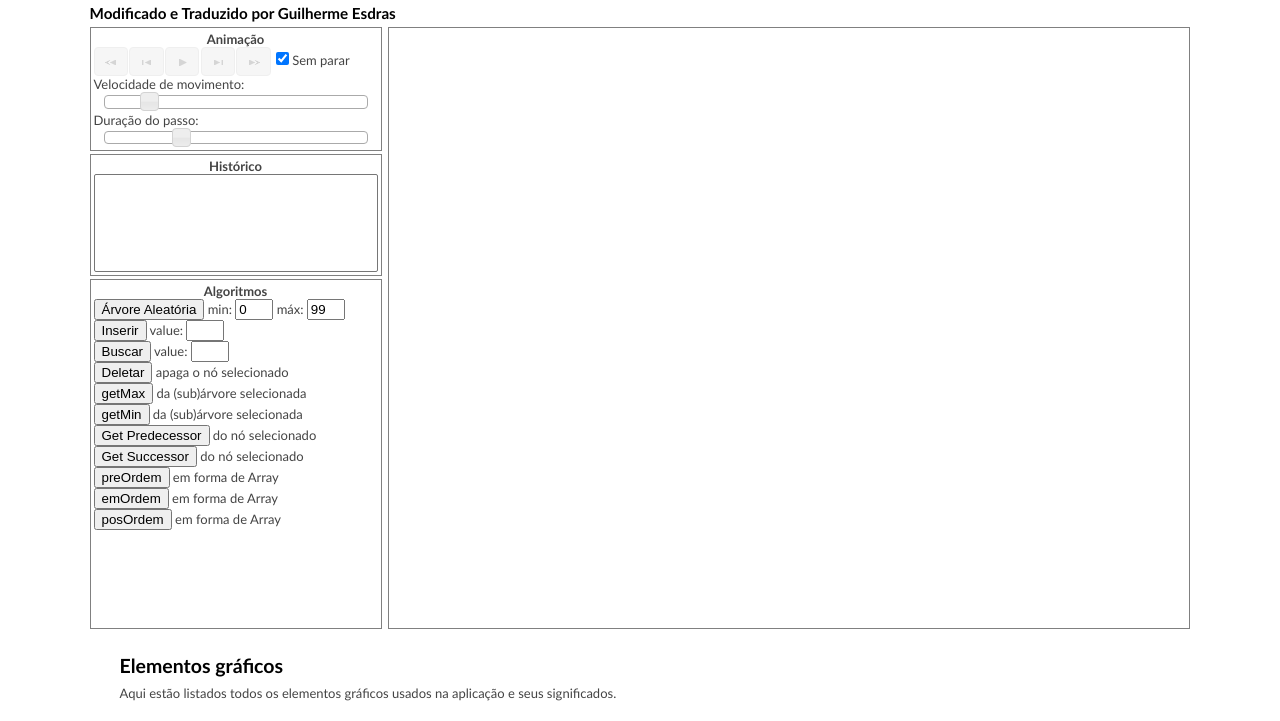
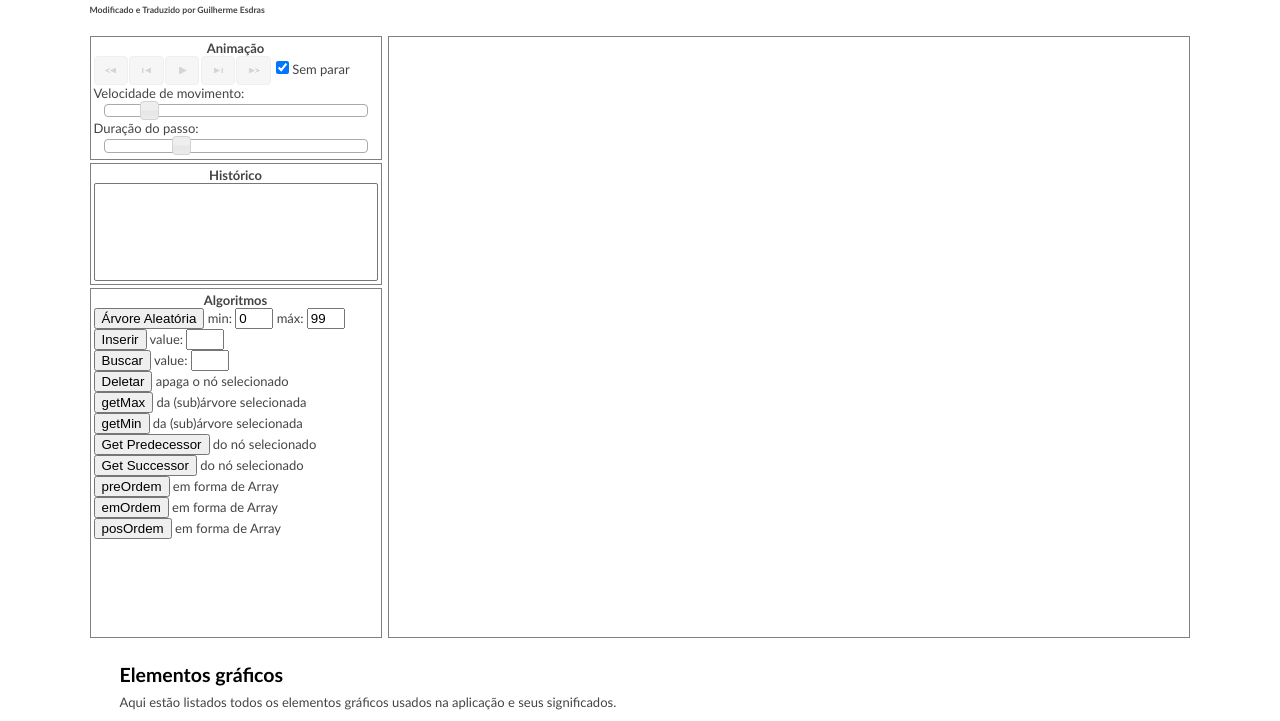
Before and after one commit to GuilhermeEsdras/GuilhermeEsdras.github.io, a plain HTML site: page VisualizadorDeArvoreBinaria/binary-search-tree.html in a window 1280 px wide. Shown: the part 80-801 px from the top of the page. Drawn offline with Linux system fonts and the light colour scheme.

Commit message:
Update binary-search-tree.html

```diff
--- a/VisualizadorDeArvoreBinaria/binary-search-tree.html
+++ b/VisualizadorDeArvoreBinaria/binary-search-tree.html
@@ -42,7 +42,7 @@
                         <div class="clear"></div>
 
                         <h1 id="binary_search_tree" class="anchor">Visualizador de Árvore Binária</h1>
-                        <h3>Modificado e Traduzido por Guilherme Esdras</h3>
+                        <h6>Modificado e Traduzido por Guilherme Esdras</h6>
 
                         <div id="controlDiv"></div>
                         <div id="drawDiv"></div>
```
